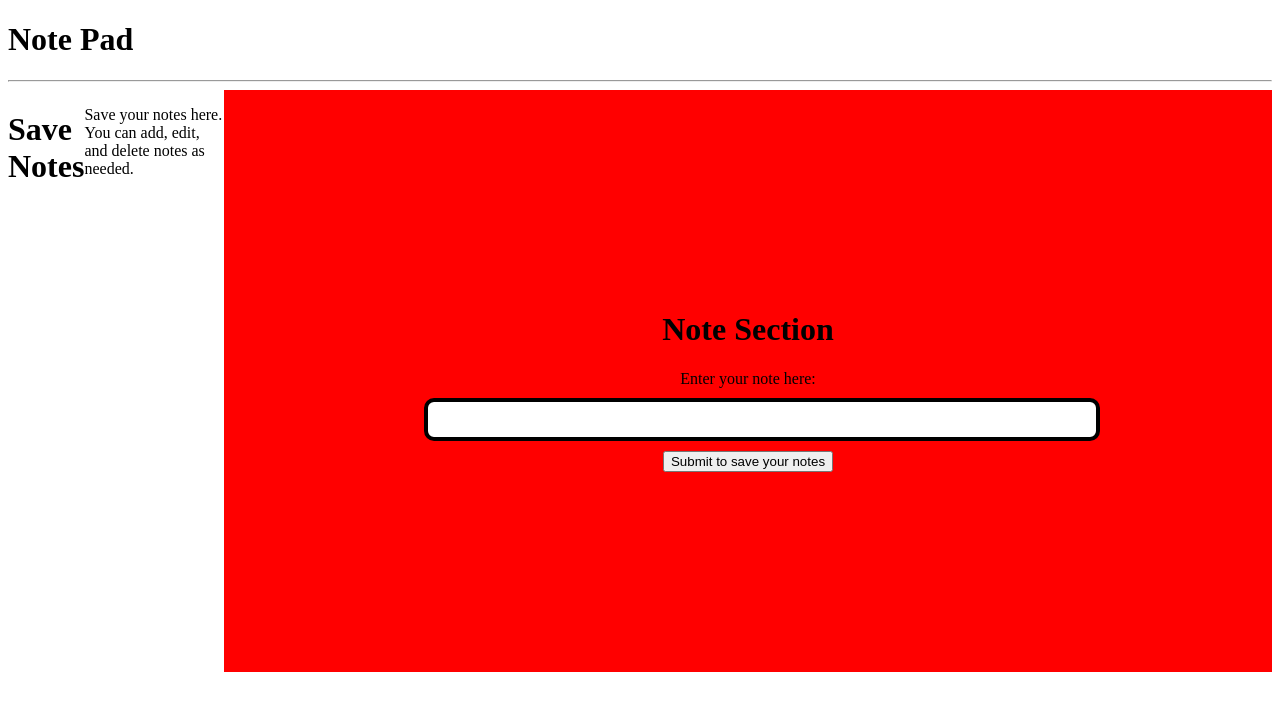
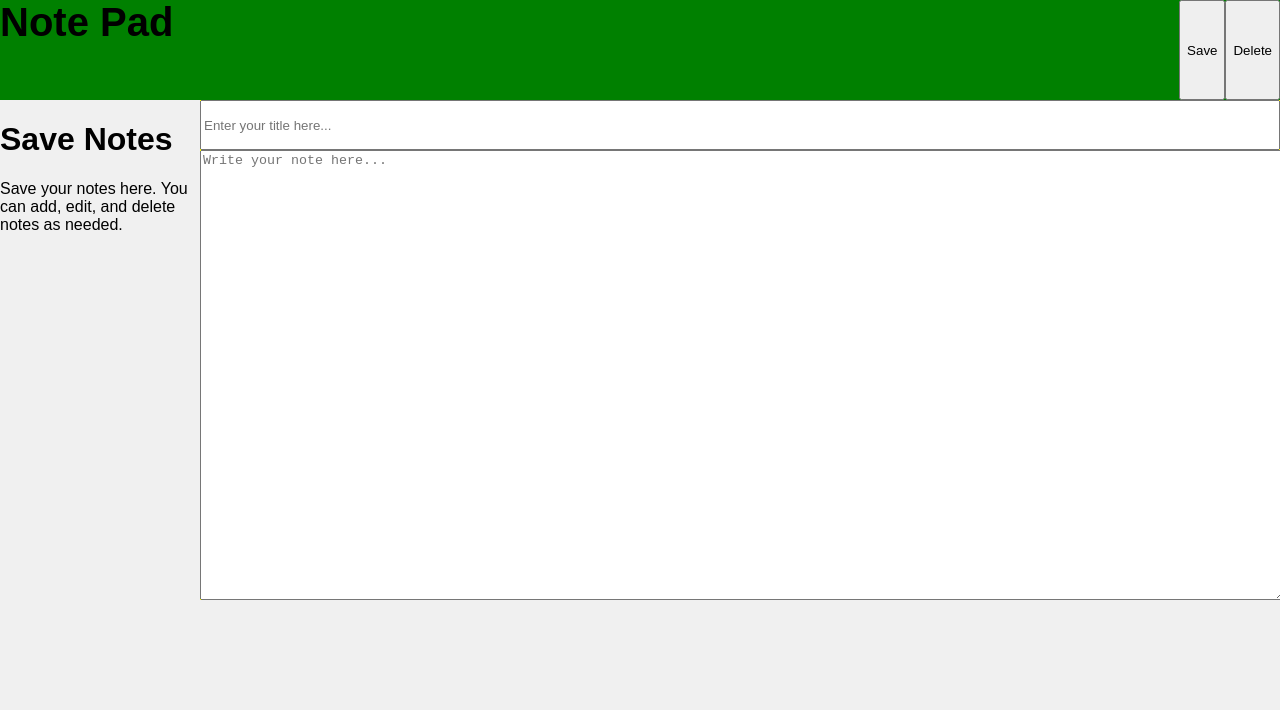
Before and after one commit to Theorial/NoteTaker, a website: page public/index.html in a window 1280 px wide. Drawn offline with Linux system fonts and the light colour scheme.

Commit message:
latest update

```diff
--- a/public/index.html
+++ b/public/index.html
@@ -8,24 +8,21 @@
 </head>
 
 <body>
-<div class="title">
-  <h1>Note Pad</h1>
-  <hr>
-</div>
-<div class="notesection">
-  <div class="savenotes">
-   <h1> Save Notes </h1>
+  <div class = "header">
+    <div class="title">Note Pad</div>
+    <button type="submit" class="savebtn" form="recentnote">Save</button>
+    <button class="deletebtn" form="recentnote">Delete</button>
+  </div>
+  <div class ="body-container">
+  <div class="savenotes-container">
+    <h1> Save Notes </h1>
     <p>Save your notes here. You can add, edit, and delete notes as needed.</p>
   </div>
-    <div class="Notes">
-      <div class="writenote">
-      <h1 class="write">Note Section</h1>
-    <form action="/submit" method="post">
-       <label for="note">Enter your note here:</label>
-       <input class="text" type="text" name="note" required>
-       <button type="submit" value="submit">Submit to save your notes</button>
+  <div class="Notes-container">
+    <form id="recentnote" action="/submit" method="post">
+      <input  class="titlet" type="text" name="note" placeholder="Enter your title here..." required>
+       <textarea class="text" name="note"  placeholder="Write your note here..." required></textarea>
     </form>
-    </div>
     </div>
     </form>
 </div>
--- a/public/style.css
+++ b/public/style.css
@@ -1,25 +1,54 @@
-.notesection {
+body {
+    margin: 0;
+  background-color: #f0f0f0;
+  font-family: Arial, sans-serif;
   display: flex;
-  width: 100%;
+  flex-direction: column;
+
 }
-.savenotes {
-    display: flex;;
-    flex: 2;
+
+.header{
+    height: 100px;
+    background-color: green;
+    display: flex;
 }
-.Notes {
- flex: 6;
- background-color: red;
- padding: 200px;
- text-align: center;
+
+.body-container {
+    display: flex;
+    flex-direction: row;
+    height: 500px;
+}
+
+.header .savebtn {
+    margin-left: auto;
+}
+.savenotes-container {
+    width: 200px;
+}
+.Notes-container{
+    background-color: red;
+    flex-grow: 1;
+}
+.Notes-container #recentnote {
+    background-color: yellow;
+    display: flex;
+    flex-direction: column;
+    height: 500px;
+
 }
 
 .text {
-    width: 100%;
-    padding: 10px;
-    margin: 10px 0;
-    border: 4px black solid;
-    border-radius: 10px;
-}
-.writenote {
+ height: 100%;
+ width: 100%;
+    flex-grow: 1;
 
 }
+.titlet {
+    height: 50px;
+}
+
+.header .title {
+    font-size: 40px;
+    font-weight: bold;
+
+}
```
